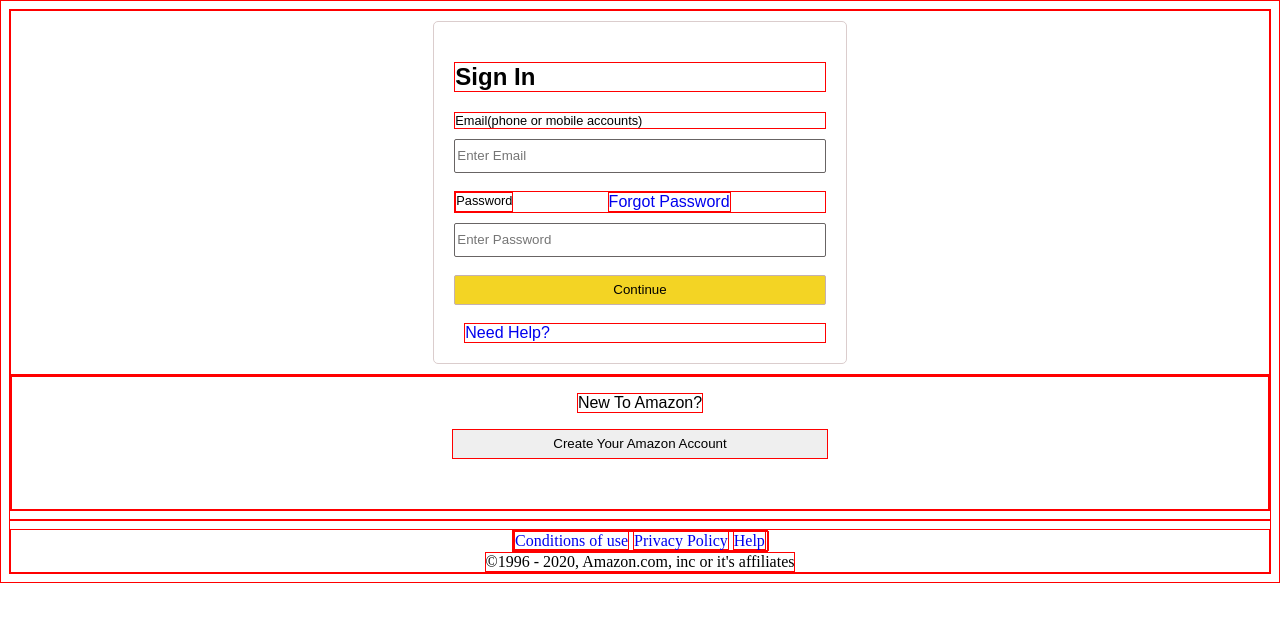
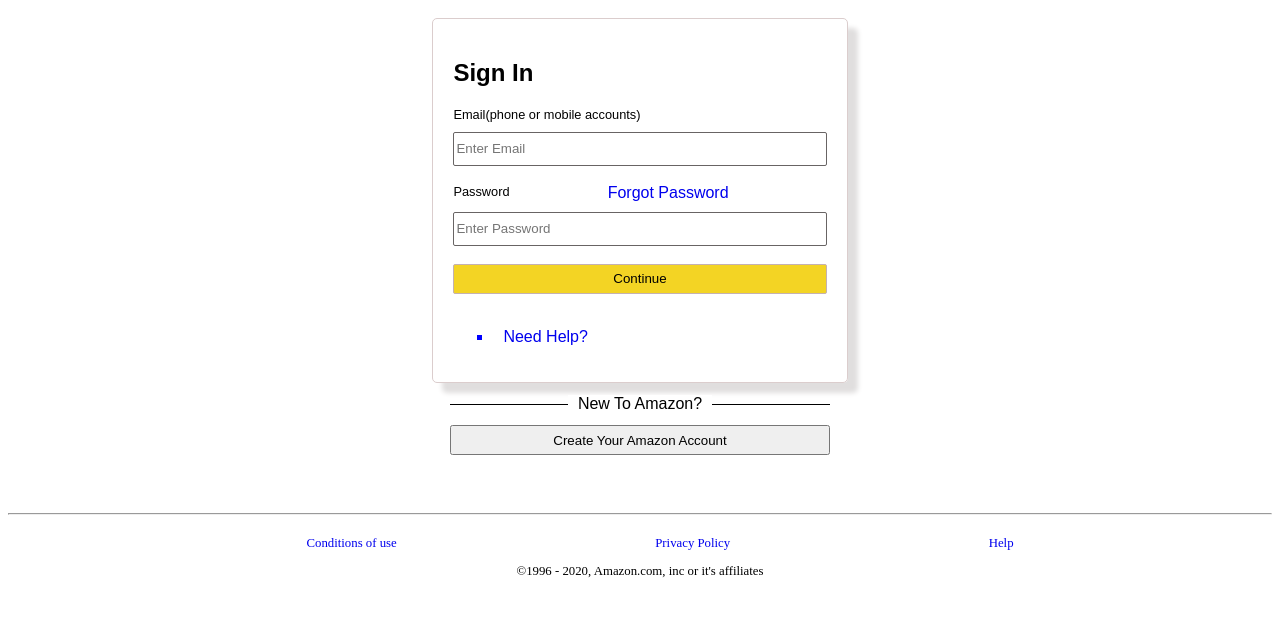
Before and after one commit to SheaW84/amazon_replica, a plain HTML site: page index.html in a window 1280 px wide. Drawn offline with Linux system fonts and the light colour scheme.

Commit message:
final commit

```diff
--- a/index.html
+++ b/index.html
@@ -22,14 +22,16 @@
             <input type="password" id="password" placeholder="Enter Password"></input><br>
 
             <input id="continue" type="submit" value="Continue"></a><br>
-            <a href="#" class="help">Need Help?</a>
+            <ul class="help-list"><li><a href="#" class="help">Need Help?</a></li>
+            </ul>
+
         </form>
     </section>
 
     <!--New Member-->
     <section class="membership-container">
         <div class="membership" id="register">
-            <p id="membership">New To Amazon?</p>
+            <p id="membership"><span>New To Amazon?</span></p>
             <input id="new-account-button" type="button" value="Create Your Amazon Account">
         </div>
     </section>
@@ -38,11 +40,16 @@
 
     <!--Footer-->
     <section class="nav-container">
-      <div class="user-nav">
+      <div>
         <nav id="user-nav">
-          <a href="#conditions">Conditions of use</a>
-          <a href="#privacy">Privacy Policy</a>
-          <a href="#help">Help</a><br>
+          <ul class="user-nav">
+            <li><a href="#conditions">Conditions of use</a>
+            </li>
+            <li><a href="#privacy">Privacy Policy</a>
+            </li>
+            <li><a href="#help">Help</a>
+            </li>
+          </ul>
         </nav>
 
       </div>
--- a/style.css
+++ b/style.css
@@ -1,6 +1,6 @@
-* {
+/* * {
    border: 1px solid red;
-}
+} */
 
 label {
   font-size: .8em;
@@ -25,6 +25,7 @@ a{
   font-family:Arial, Helvetica, sans-serif;
   border: 1px solid rgb(219, 205, 205);
   border-radius: 5px;
+  box-shadow: 10px 10px 5px rgb(224, 222, 222);
 }
 
 .password-label-link {
@@ -32,7 +33,10 @@ a{
   flex-direction: row;
   place-content: space-between;
 }
-
+.help-list{
+  list-style-type: square;
+  color: blue;
+}
 .help{
   margin-left: 10px;
 }
@@ -50,6 +54,11 @@ a{
   background-color: rgb(243, 212, 36);
   border: 1px solid rgb(196, 177, 177);
   border-radius: 2px;
+  cursor: pointer;
+}
+
+#continue:hover {
+  background-color: rgb(179, 154, 13);
 }
 
 .membership{
@@ -65,18 +74,33 @@ a{
   height: 30px;
   border-color: 1px solid rgb(218, 218, 218);
   margin-bottom: 50px;
+  cursor: pointer;
 }
-#membership{
-  text-decoration: dash;
+p {
+    width: 30%;
+    text-align: center;
+    border-bottom: 1px solid #000;
+    line-height: 0.1em;
+    margin: 10px 0 20px
+}
+
+p span{
+   background:#fff;
+   padding:0 10px;
 }
 
 .nav-container {
   display: flex;
   flex-direction: column;
-  align-items: center;
+  text-align: center;
+  font-size: .8em;
 }
 
-#user-nav{
-  width:100%;
+.user-nav{
+  display: flex;
+  flex-direction: row;
+  align-items: center;
   place-content: space-evenly;
+  text-decoration: none;
+  list-style-type: none;
 }
```
